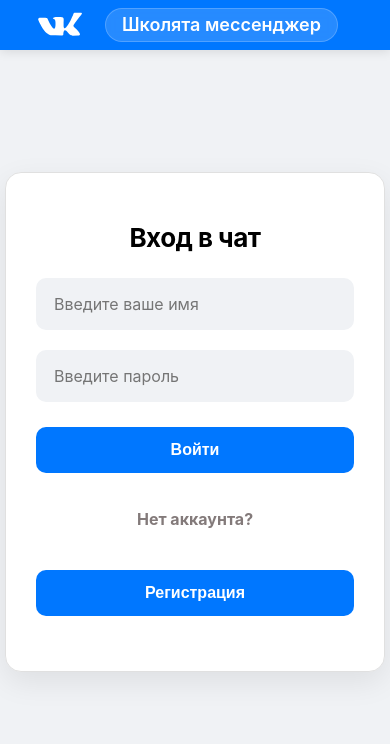
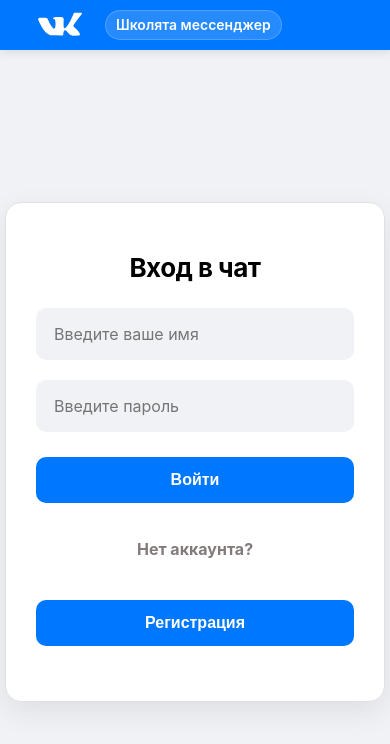
Before and after one commit to Tyttifru/newrepo, a website built with webpack: page simple-chat/src/index.html in a window 390 px wide. Built offline with nearby package versions, Linux system fonts and the light colour scheme.

Commit message:
fixed viewport

```diff
--- a/simple-chat/src/styles/base.css
+++ b/simple-chat/src/styles/base.css
@@ -57,3 +57,10 @@
 .screen.active {
     display: flex;
 }
+
+@media (max-width: 600px) {
+    .screen {
+        padding-top: 60px;
+        box-sizing: border-box;
+    }
+}
--- a/simple-chat/src/styles/header.css
+++ b/simple-chat/src/styles/header.css
@@ -65,3 +65,23 @@
     background: rgba(255, 255, 255, 0.2);
     color: var(--color-surface)
 }
+
+@media (max-width: 600px) {
+    .vk-header {
+        padding-right: 70px;
+        height: 50px;
+    }
+
+    .vk-title {
+        font-size: 14px;
+        max-width: 100%;
+        white-space: nowrap;
+        overflow: hidden;
+        text-overflow: ellipsis;
+        padding: 4px 10px;
+    }
+
+    .logoutbtn {
+        top: 5px;
+    }
+}
```
